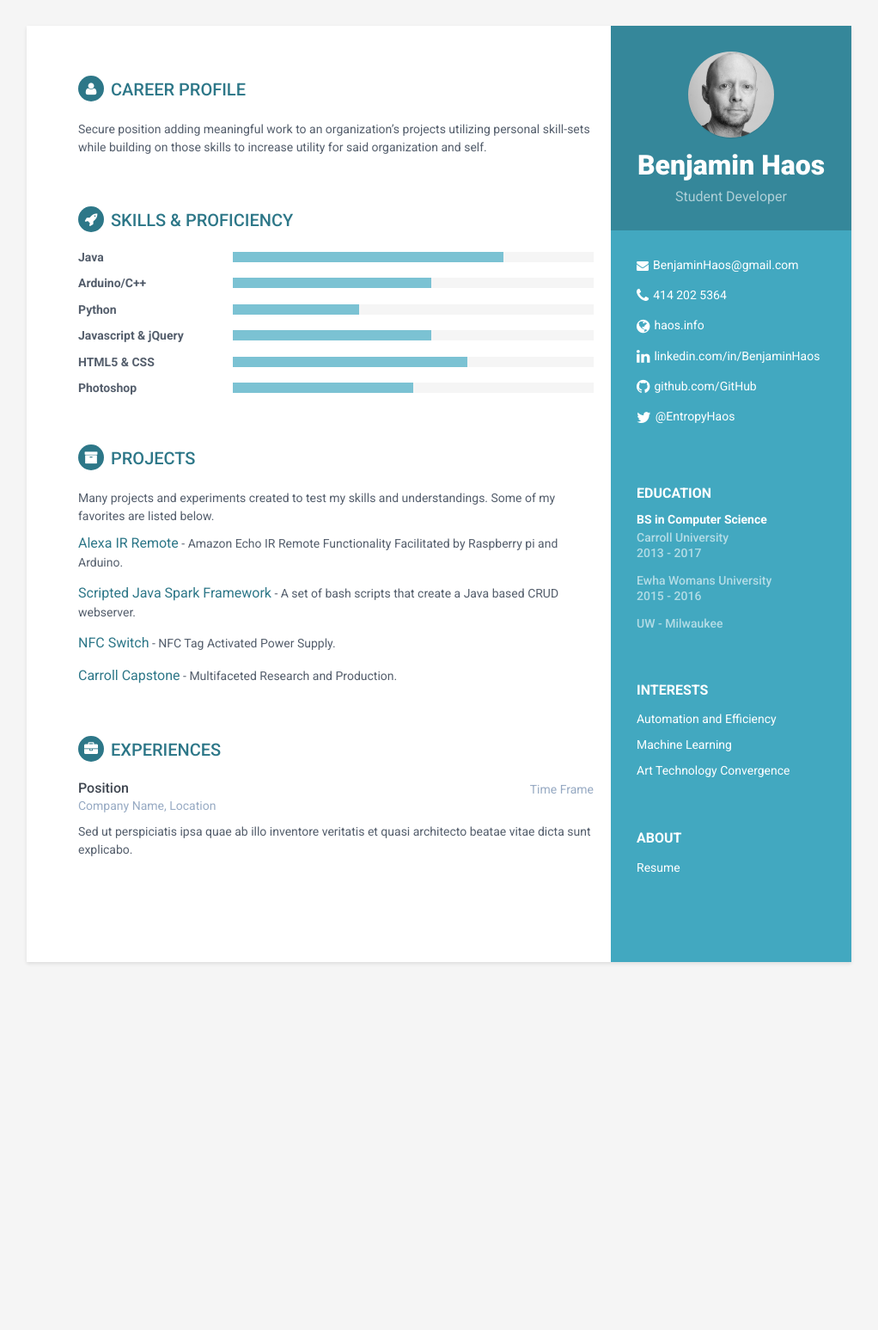
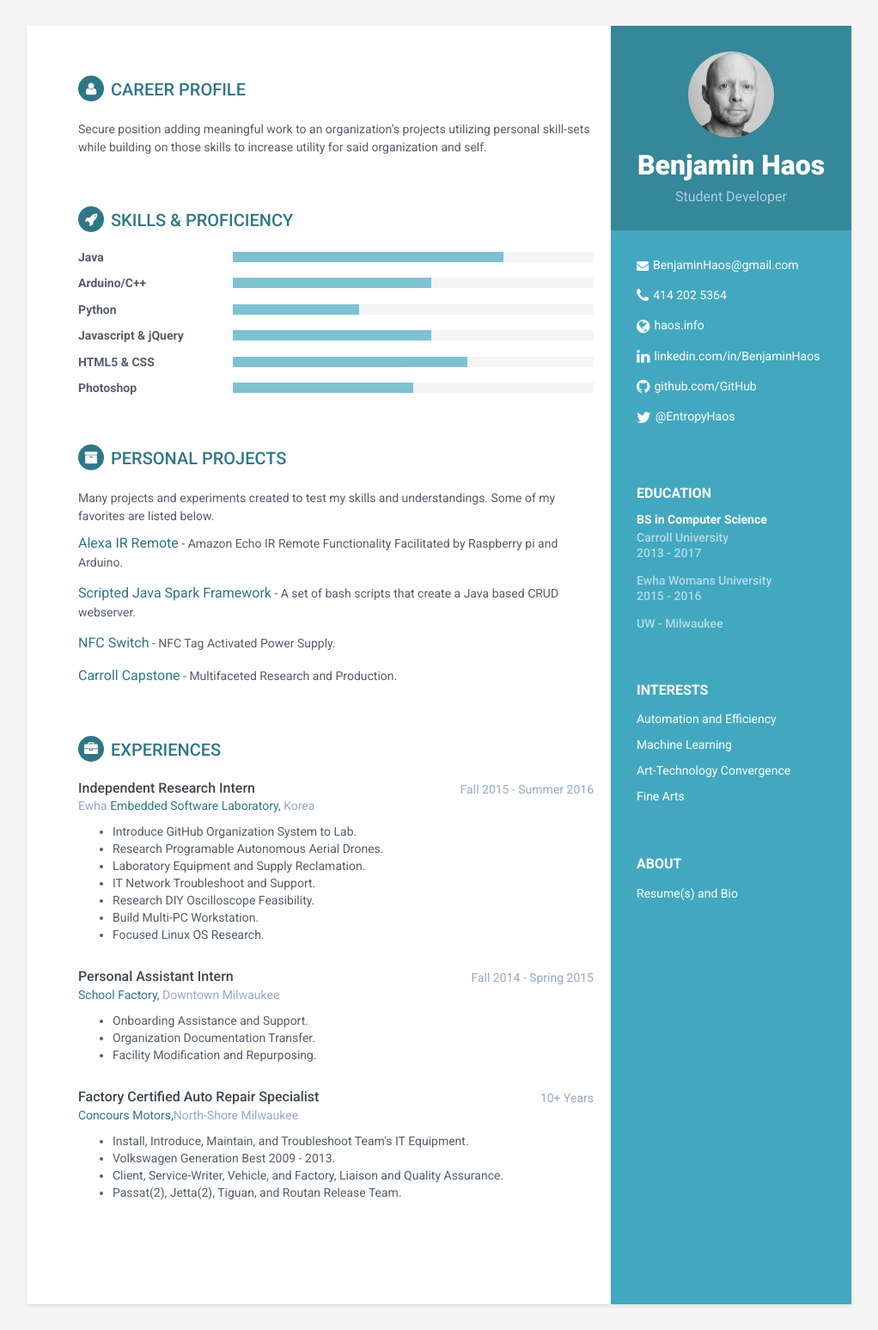
Before and after one commit to EntropyHaos/haos_dot_info_site, a Jekyll site: the page built from docs/index.html, in a window 1280 px wide. Shown: the whole page at 86% size, without its empty margins (129-1151 px from the left). Built offline with Jekyll 4.4.1, drawn with Linux system fonts in a browser that asks for light colours; before the commit the page ends 1149 px from its top, so only the background shows below that.

Commit message:
Add experiences and touch up other areas.

```diff
--- a/docs/_includes/about.html
+++ b/docs/_includes/about.html
@@ -2,7 +2,7 @@
     <h2 class="container-block-title">About</h2>
     <ul class="list-unstyled interests-list">
         <a href="http://resume.haos.info" target="_blank">
-            <li>Resume</li>
+            <li>Resume(s) and Bio</li>
         </a>
     </ul>
 </div>
--- a/docs/_includes/experience.html
+++ b/docs/_includes/experience.html
@@ -4,15 +4,57 @@
                 <div class="item">
                     <div class="meta">
                         <div class="upper-row">
-                            <h3 class="job-title">Position</h3>
-                            <div class="time">Time Frame</div>
+                            <h3 class="job-title">Independent Research Intern</h3>
+                            <div class="time">Fall 2015 - Summer 2016</div>
                         </div><!--//upper-row-->
-                        <div class="company">Company Name, Location</div>
+                        <div class="company">Ewha <a href="https://sites.google.com/site/eslabewha/home" target="_blank">Embedded Software Laboratory,</a> Korea</div>
                     </div><!--//meta-->
                     <div class="details">
-                        <p>Sed ut perspiciatis ipsa quae ab illo inventore veritatis et quasi architecto beatae vitae dicta sunt explicabo. </p>
+                        <ul>
+                            <li>Introduce GitHub Organization System to Lab.</li>
+                            <li>Research Programable Autonomous Aerial Drones.</li>
+                            <li>Laboratory Equipment and Supply Reclamation.</li>
+                            <li>IT Network Troubleshoot and Support.</li>
+                            <li>Research DIY Oscilloscope Feasibility.</li>
+                            <li>Build Multi-PC Workstation.</li>
+                            <li>Focused Linux OS Research.</li>
+                        </ul>
+                    </div><!--//details-->
+
+                </div><!--//item-->
+                <div class="item">
+                    <div class="meta">
+                        <div class="upper-row">
+                            <h3 class="job-title">Personal Assistant Intern</h3>
+                            <div class="time">Fall 2014 - Spring 2015</div>
+                        </div><!--//upper-row-->
+                        <div class="company"><a href="https://http://www.schoolfactory.org/" target="_blank">School Factory,</a> Downtown Milwaukee</div>
+                    </div><!--//meta-->
+                    <div class="details">
+                        <ul>
+                            <li>Onboarding Assistance and Support.</li>
+                            <li>Organization Documentation Transfer.</li>
+                            <li>Facility Modification and Repurposing.</li>
+                        </ul>
                     </div><!--//details-->
                 </div><!--//item-->
 
+                <div class="item">
+                    <div class="meta">
+                        <div class="upper-row">
+                            <h3 class="job-title">Factory Certified Auto Repair Specialist</h3>
+                            <div class="time">10+ Years</div>
+                        </div><!--//upper-row-->
+                        <div class="company"><a href="https://http://www.schoolfactory.org/" target="_blank">Concours Motors,</a>North-Shore Milwaukee</div>
+                    </div><!--//meta-->
+                    <div class="details">
+                        <ul>
+                            <li>Install, Introduce, Maintain, and Troubleshoot Team’s IT Equipment.</li>
+                            <li>Volkswagen Generation Best 2009 - 2013.</li>
+                            <li>Client, Service-Writer, Vehicle, and Factory, Liaison and Quality Assurance.</li>
+                            <li>Passat(2), Jetta(2), Tiguan, and Routan Release Team.</li>
+                        </ul>
+                    </div><!--//details-->
+                </div><!--//item-->
 
             </section><!--//section-->
--- a/docs/_includes/interests.html
+++ b/docs/_includes/interests.html
@@ -3,6 +3,7 @@
 <ul class="list-unstyled interests-list">
 <li>Automation and Efficiency</li>
 <li>Machine Learning</li>
-<li>Art Technology Convergence</li>
+<li>Art-Technology Convergence</li>
+<li>Fine Arts</li>
 </ul>
 </div><!--//interests-->
--- a/docs/_includes/projects.html
+++ b/docs/_includes/projects.html
@@ -1,5 +1,5 @@
 <section class="section projects-section">
-                <h2 class="section-title"><i class="fa fa-archive"></i>Projects</h2>
+                <h2 class="section-title"><i class="fa fa-archive"></i>Personal Projects</h2>
                 <div class="intro"><!--//intro start-->
                     <p>Many projects and experiments created to test my skills and understandings. Some of my favorites are listed below.</p>
 
```
